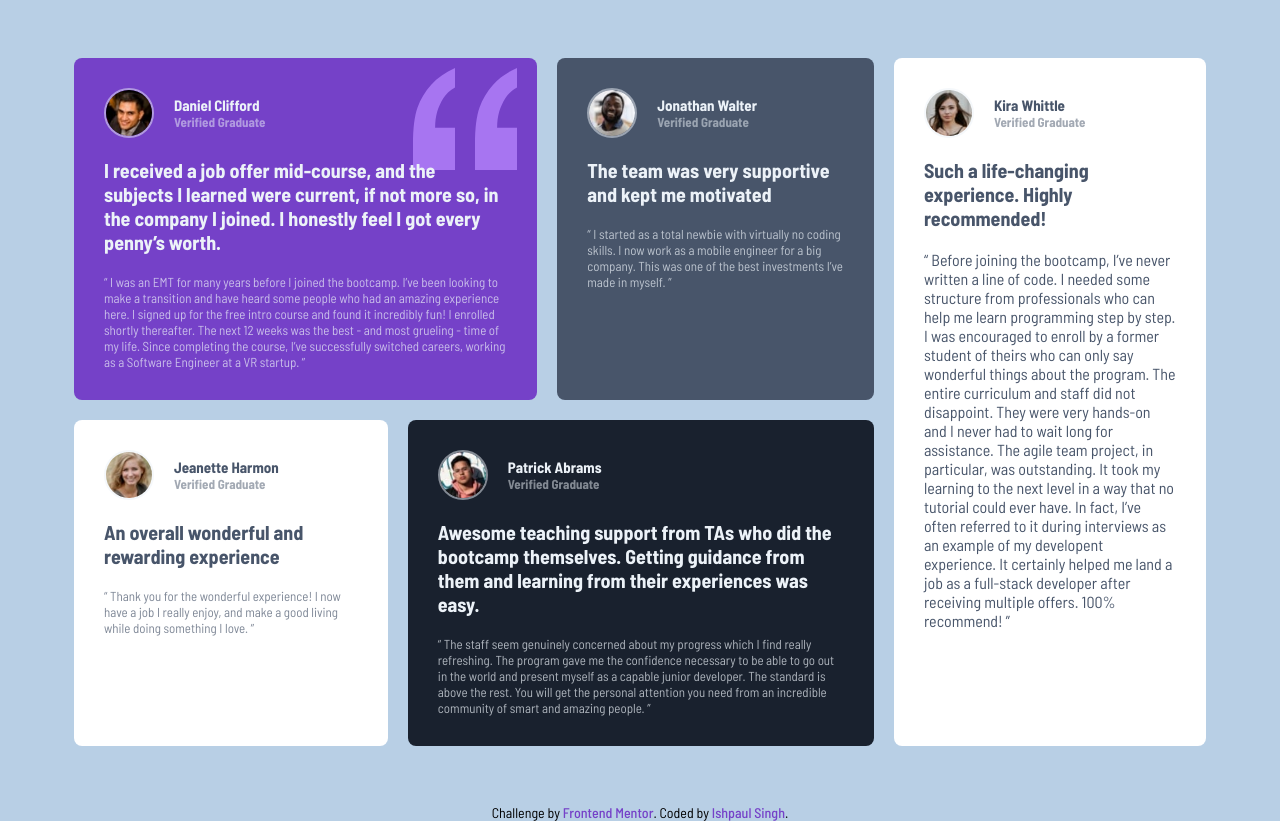
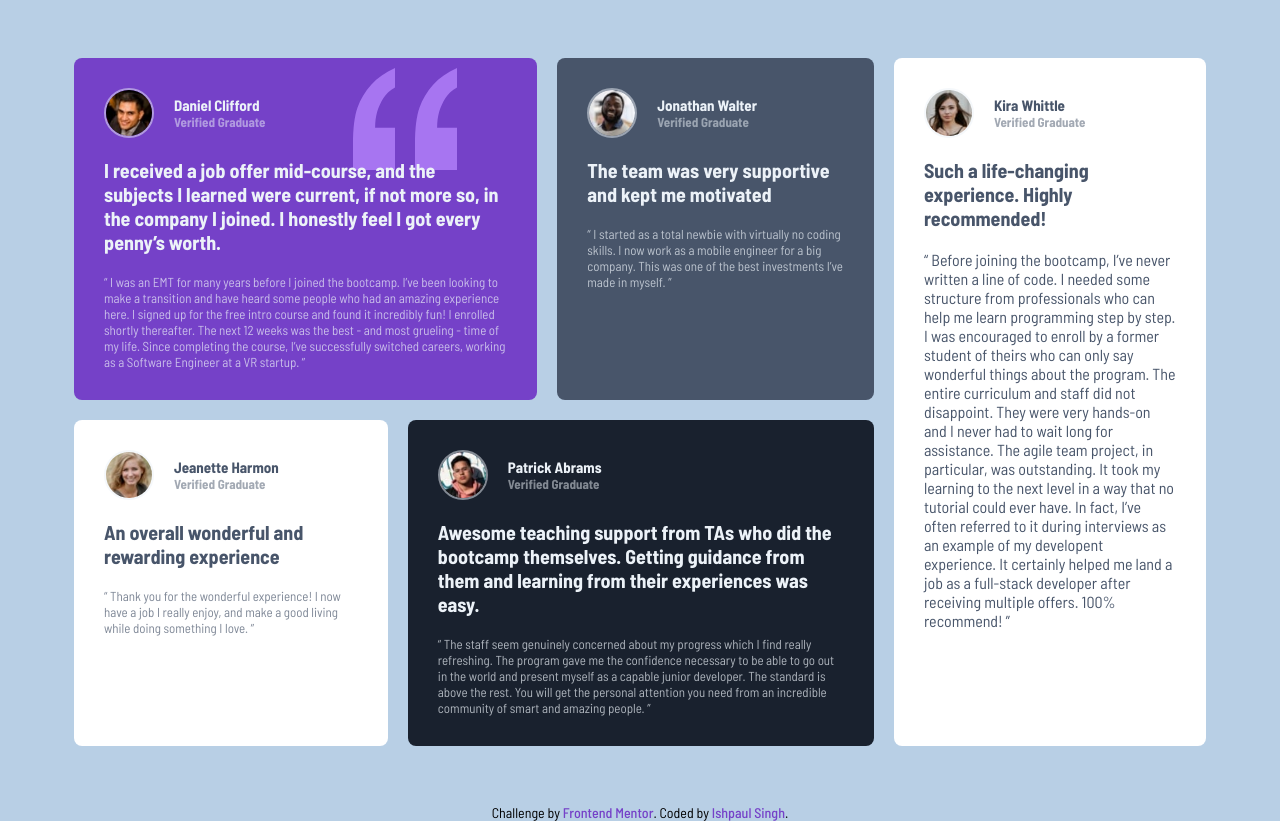
Before and after one commit to ishpaul777/Testimonial-grid, a plain HTML site: page index.html in a window 1280 px wide. Drawn offline with Linux system fonts and the light colour scheme.

Commit message:
fixed styles

```diff
--- a/style.css
+++ b/style.css
@@ -86,6 +86,7 @@ body {
 
   .review.purple {
     grid-column: 1 / span 2;
+    background-position: top 10px right 80px;
   }
 
   .review.white {
```
